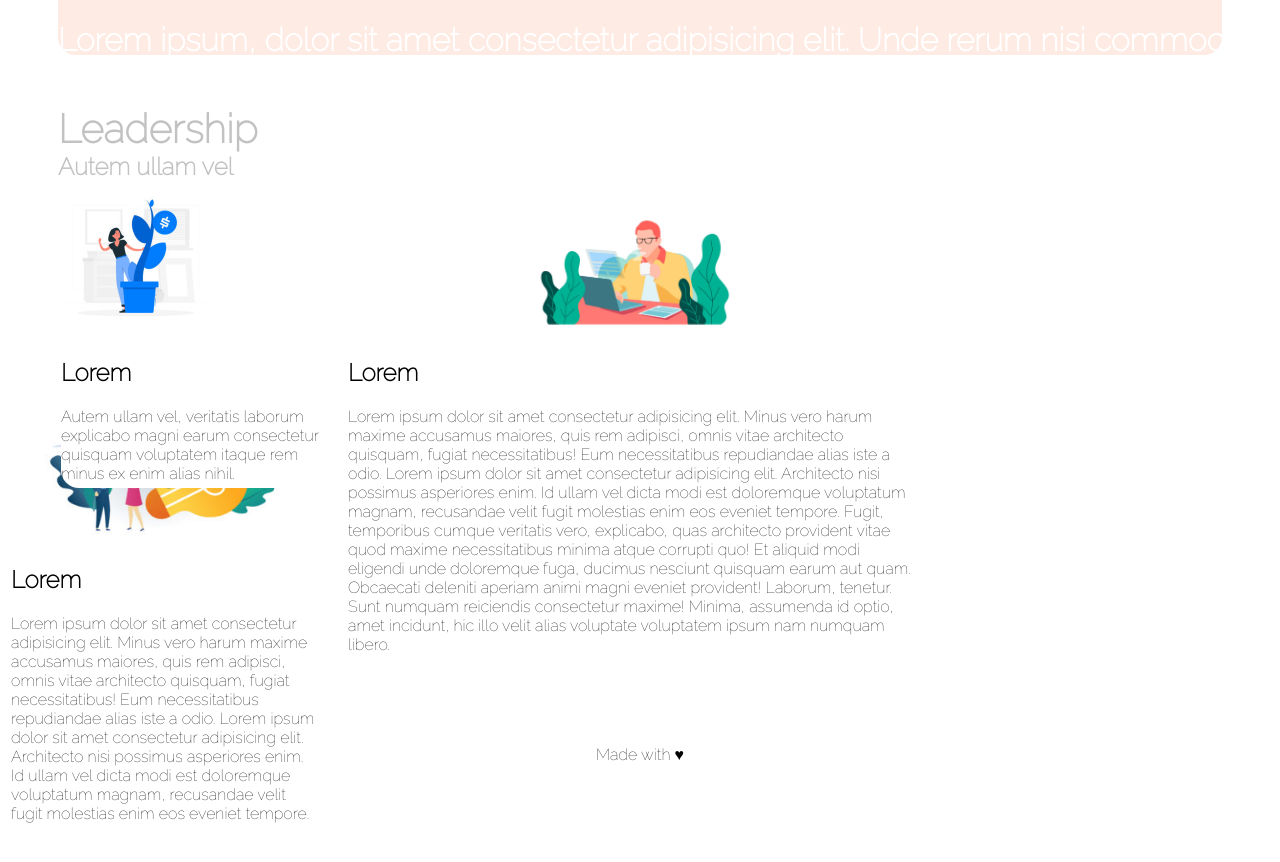
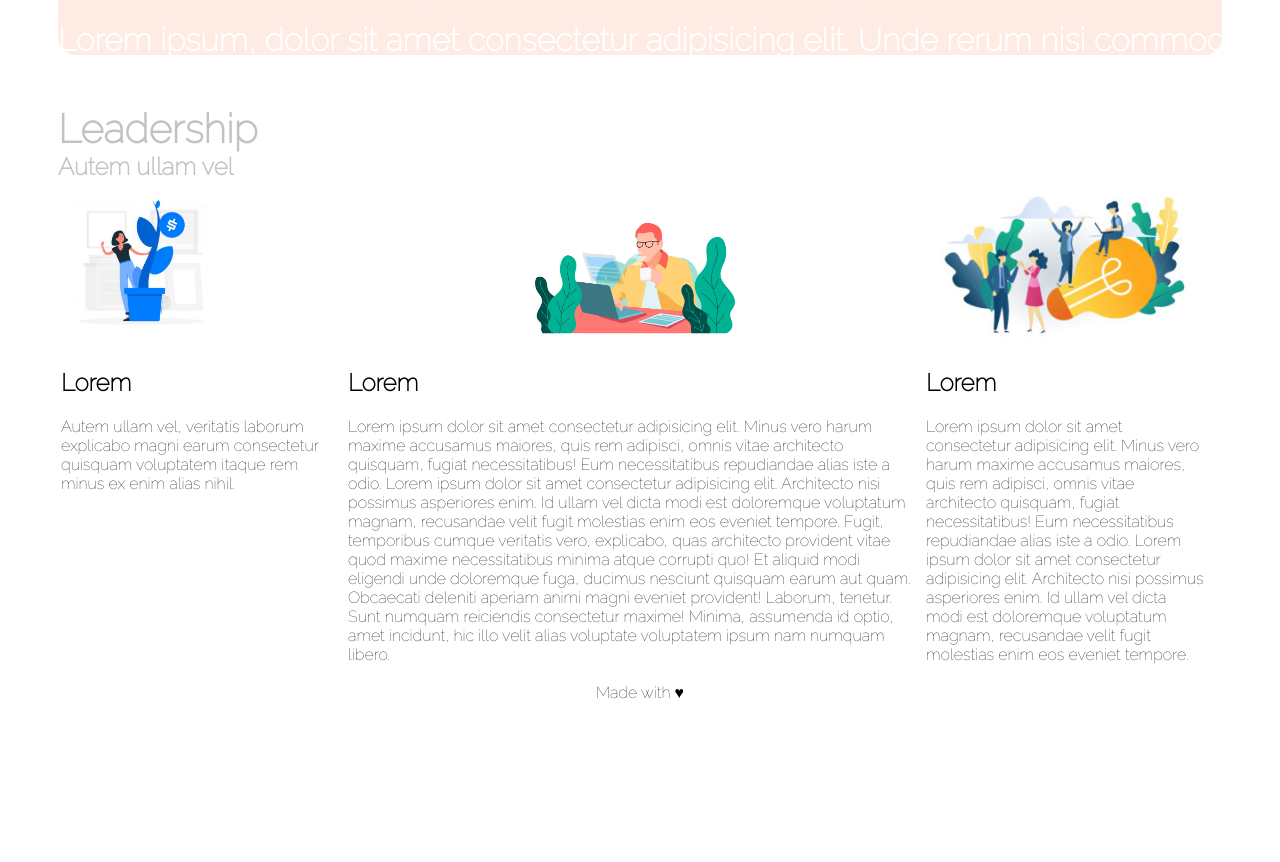
Before and after one commit to DJrOf/htmlcss-wp, a plain HTML site: page index.html in a window 1280 px wide. Shown: the part 686-1548 px from the top of the page. After the commit the page ends 1388 px from the top, so only its background shows below. Drawn offline with Linux system fonts and the light colour scheme.

Commit message:
clearfix

```diff
--- a/index.html
+++ b/index.html
@@ -45,7 +45,7 @@
 
         </div>
 
-            <div class="secb">
+            <div class="secb clearfix" >
 
                 <nav>
                     <h1 class="lead"> <strong>Leadership</strong></h1>
@@ -81,8 +81,6 @@
 
                     </div>
 
-                </div>
-
                     <div class="card-right">
                         <div class="card-imagec"></div>
 
@@ -96,7 +94,13 @@
                         </div>
                     </div>
 
+
+
                 </div>
+
+            </div>
+
+
     </main>
 
     <footer>Made with &hearts;</footer>
--- a/styles.css
+++ b/styles.css
@@ -53,6 +53,12 @@ ul#horizontal-list {
     margin: 50px;
 }
 
+  .clearfix::after {
+    content: "";
+    clear: both;
+    display: table;
+  }
+
 nav {
     height: 80px;
     color: rgb(194, 194, 194);
@@ -70,7 +76,7 @@ h2.sub-lead {
 .card-left {
     background-color: white;
     width: calc(100% / 4 - 10px);
-    height: 300px;
+
     margin-top: 10px;
     float: left;
     margin: 3px;
@@ -79,7 +85,7 @@ h2.sub-lead {
 
 .card-imagea{
     background-image: url(img/img-1.jpg);
-    height: 50%;
+    height: 20vh;
     width: 100%;
     background-size: contain;
     background-repeat: no-repeat;
@@ -90,7 +96,7 @@ h2.sub-lead {
 .card-center {
     background-color: rgb(255, 255, 255);
     width: calc(100% / 2 - 10px);
-    height: 300px;
+
     margin-top: 10px;
     float: left;
     margin: 3px;
@@ -98,7 +104,7 @@ h2.sub-lead {
 
 .card-imageb {
     background-image: url(img/banner-2.jpg);
-    height: 50%;
+    height: 20vh;
     width: 100%;
     background-size: contain;
     background-repeat: no-repeat;
@@ -109,16 +115,16 @@ h2.sub-lead {
 .card-right {
     background-color: rgb(255, 255, 255);
     width: calc(100% / 4 - 10px);
-    height: 300px;
+
     margin-top: 10px;
     margin: 3px;
     right: 0;
-
+    float: left;
 }
 
 .card-imagec {
     background-image: url(img/img-3.jpg);
-    height: 50%;
+    height: 20vh;
     width: 100%;
 
     background-size: contain;
```
Lines whose indentation alone changed are shown as unchanged.
